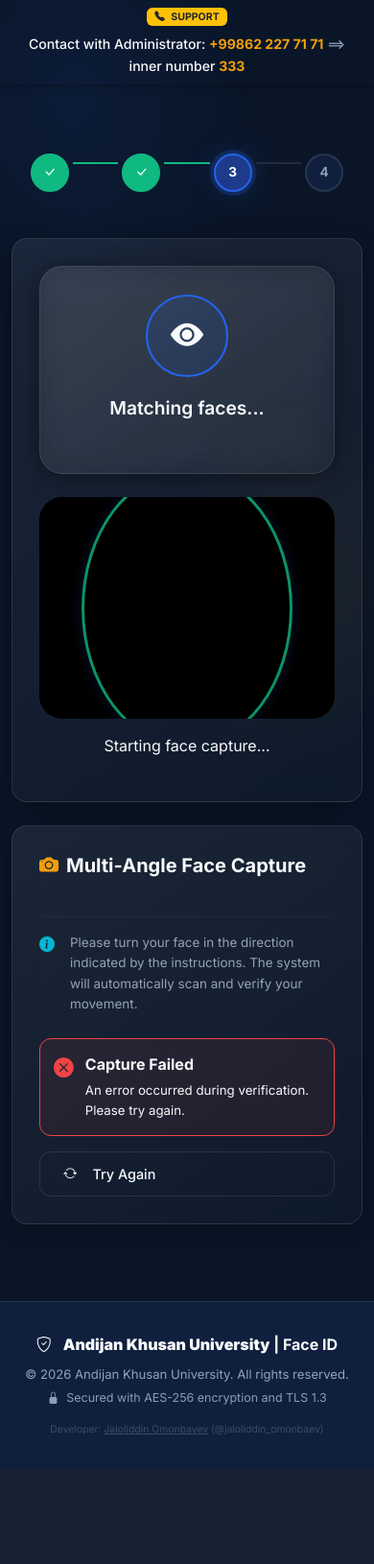
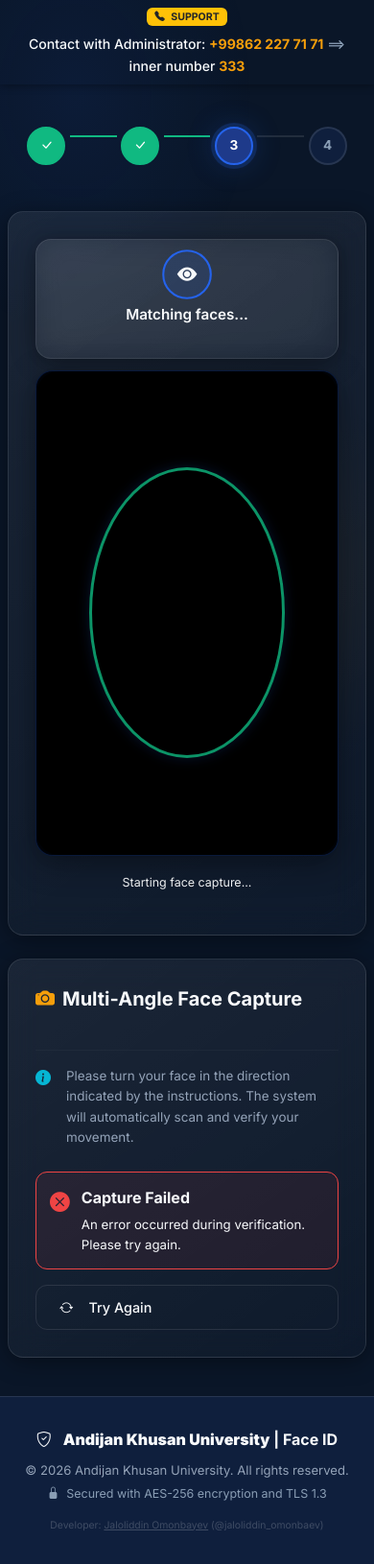
Before and after one commit to johnsmitth8729-creator/face_id, a Django app: template templates/public/step4_liveness.html in a window 390 px wide. Shown: the part 70-1700 px from the top of the page at 96% size. Before the commit the page ends 1566 px from the top, so only its background shows below. Run offline with Django 5.2, Linux system fonts and the light colour scheme; the template is opened without the code that fills it: most values are stand-ins (such as "Sample title", 1, 10 or a date in 2020); parts of the project's set-up code (start-up, migrations or seed data) failed here and were passed over.

Commit message:
user panel updated

```diff
--- a/templates/public/step4_liveness.html
+++ b/templates/public/step4_liveness.html
@@ -127,5 +127,57 @@
 .alert-box-error { display:flex;gap:12px;align-items:flex-start;background:rgba(239,68,68,0.08);border:1px solid var(--akhu-danger);border-radius:var(--radius-md);padding:14px; }
 .alert-box-error i { color:var(--akhu-danger);font-size:1.3rem; }
 .liveness-hint { display:flex;align-items:flex-start;gap:8px; }
+
+/* Responsive UX improvements for mobile and tablets */
+@media (max-width: 992px) {
+  .verification-layout {
+    padding: 12px 0 40px !important;
+  }
+  .container {
+    padding-left: 8px !important;
+    padding-right: 8px !important;
+  }
+  .challenge-card {
+    padding: 12px 16px !important;
+    margin-bottom: 12px !important;
+    border-radius: var(--radius-lg) !important;
+  }
+  .challenge-icon {
+    width: 48px !important;
+    height: 48px !important;
+    font-size: 1.2rem !important;
+    margin-bottom: 6px !important;
+  }
+  .challenge-instruction {
+    font-size: 0.95rem !important;
+    margin-bottom: 4px !important;
+  }
+  .camera-status {
+    padding: 6px 14px !important;
+    font-size: 0.78rem !important;
+    margin-bottom: 10px !important;
+  }
+  .camera-container {
+    width: 100% !important;
+    max-width: 100% !important;
+    height: 60vh !important;
+    min-height: 460px !important;
+    max-height: 620px !important;
+    aspect-ratio: auto !important;
+    border: 1px solid rgba(37, 99, 235, 0.25);
+    box-shadow: 0 8px 32px 0 rgba(0, 0, 0, 0.4), inset 0 0 12px rgba(37, 99, 235, 0.1);
+    border-radius: 18px !important;
+    margin-bottom: 12px !important;
+  }
+  .camera-video {
+    object-fit: cover !important;
+  }
+  .face-guide-oval {
+    width: 65% !important;
+    height: 60% !important;
+    max-width: 260px !important;
+    max-height: 330px !important;
+  }
+}
 </style>
 {% endblock %}
```
